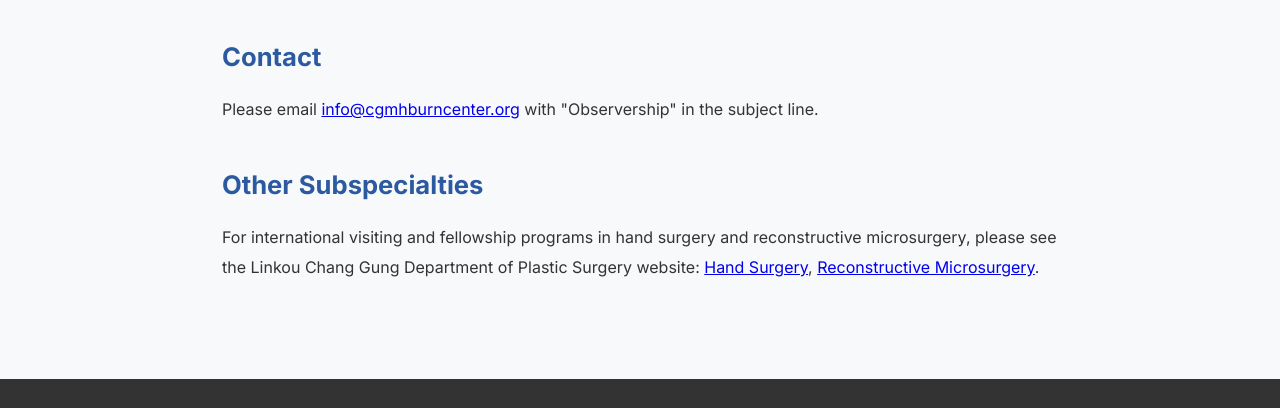
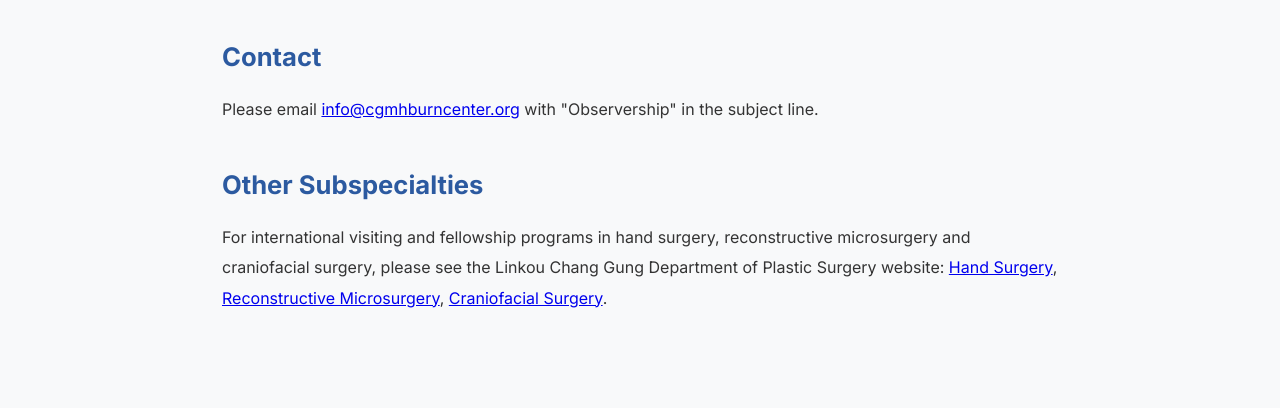
Before and after one commit to CJRonald/LinkouCGMHBurnCenter, a plain HTML site: page pages/observership-en.html in a window 1280 px wide. Shown: the part 2665-3073 px from the top of the page. Drawn offline with Linux system fonts and the light colour scheme.

Commit message:
feat(observership): add craniofacial fellowship link; EN microsurgery link to the English department page
Co-Authored-By: Claude Opus 5.5 <noreply@anthropic.com>

```diff
--- a/pages/observership-en.html
+++ b/pages/observership-en.html
@@ -324,7 +324,7 @@
 <h2 style="color: var(--primary-color); font-size: 1.6rem; margin: 2.5rem 0 1rem;">Contact</h2>
 <p style="line-height: 1.9; margin-bottom: 1rem;">Please email <a href="mailto:info@cgmhburncenter.org?subject=Observership">info@cgmhburncenter.org</a> with "Observership" in the subject line.</p>
 <h2 style="color: var(--primary-color); font-size: 1.6rem; margin: 2.5rem 0 1rem;">Other Subspecialties</h2>
-<p style="line-height: 1.9; margin-bottom: 1rem;">For international visiting and fellowship programs in hand surgery and reconstructive microsurgery, please see the Linkou Chang Gung Department of Plastic Surgery website: <a href="https://www.cgmhprs.com.tw/about3/1" target="_blank" rel="noopener">Hand Surgery</a>, <a href="https://www.cgmhprs.com.tw/about3/2" target="_blank" rel="noopener">Reconstructive Microsurgery</a>.</p>
+<p style="line-height: 1.9; margin-bottom: 1rem;">For international visiting and fellowship programs in hand surgery, reconstructive microsurgery and craniofacial surgery, please see the Linkou Chang Gung Department of Plastic Surgery website: <a href="https://www.cgmhprs.com.tw/about3/1" target="_blank" rel="noopener">Hand Surgery</a>, <a href="https://en.cgmhprs.com.tw/products3_detail/31" target="_blank" rel="noopener">Reconstructive Microsurgery</a>, <a href="https://en.cgmhprs.com.tw/products3_detail/40" target="_blank" rel="noopener">Craniofacial Surgery</a>.</p>
 </div>
 </section>
 </main>
```
Also changed, not shown: pages/observership.html (+1 -1 lines).
